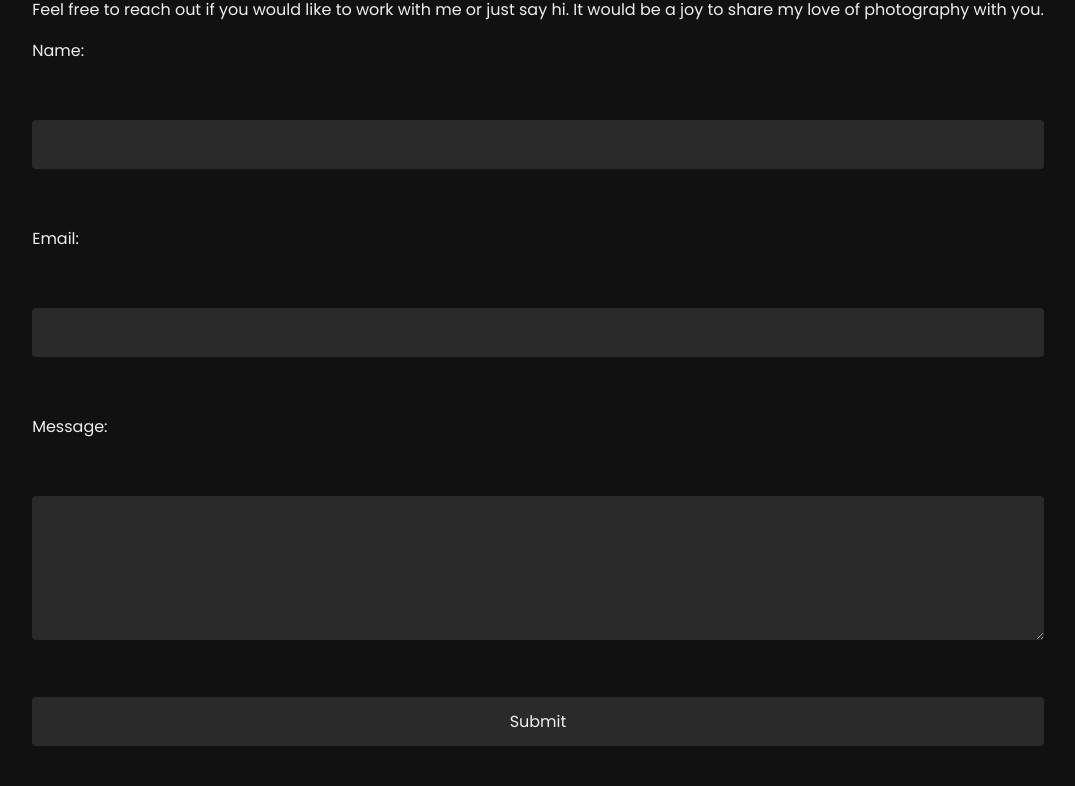
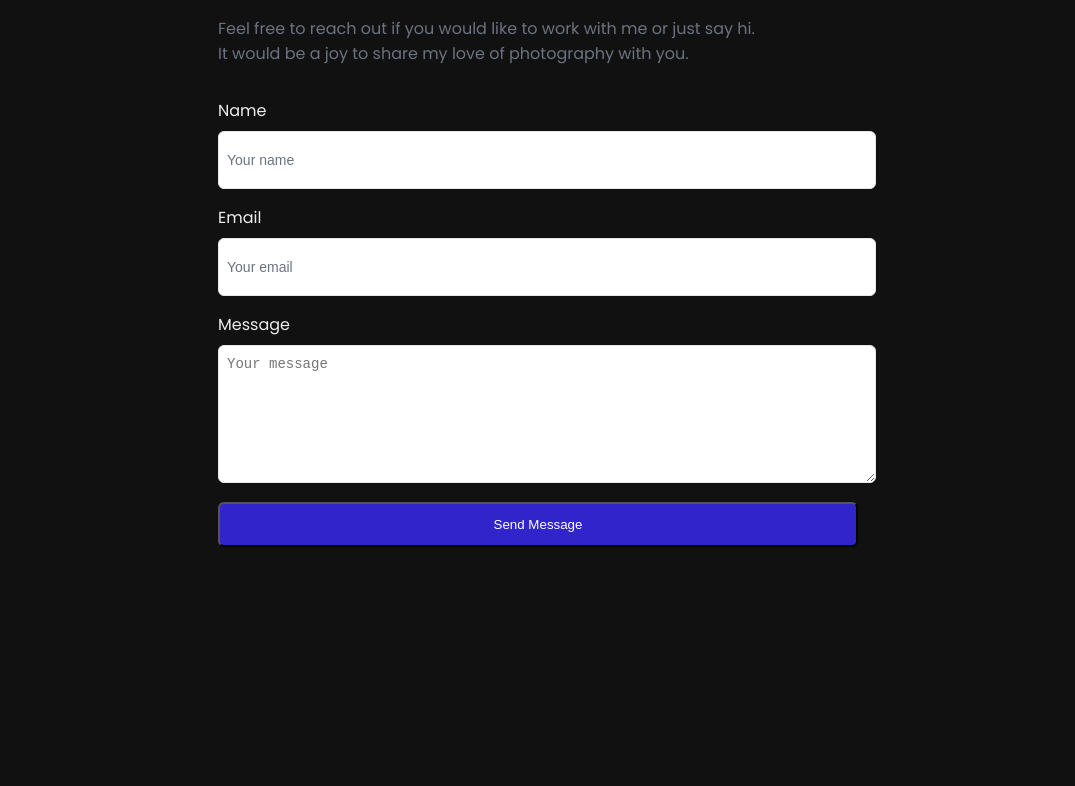
Before and after one commit to grare/jessica.grare.com, a plain HTML site: page Contact.html in a window 1280 px wide. Shown: the part 118-904 px from the top of the page, without its empty margins (102-1177 px from the left). After the commit the page ends 800 px from the top, so only its background shows below. Drawn offline with Linux system fonts and the light colour scheme.

Commit message:
Add in contact form

```diff
--- a/Contact.html
+++ b/Contact.html
@@ -18,32 +18,40 @@
   <link rel="preconnect" href="https://fonts.gstatic.com" crossorigin>
   <link href="https://fonts.googleapis.com/css2?family=Poppins:wght@300;400;600&display=swap" rel="stylesheet">
   <link rel="stylesheet" href="css/subpages.css" />
+  <link rel="stylesheet" href="css/contact.css" />
 </head>
 <body>
-  <section class="page contact">
-    <div class="contact-content">
-      <!-- Left Column -->
-      <div class="contact-text">
-        <h1 class="contact-title">Contact Me</h1>
-        <p>
-          Feel free to reach out if you would like to work with me or just say hi.
-          It would be a joy to share my love of photography with you.
-        </p>
-      </div>
+	<section class="contact-section">
+	  <div class="contact-intro">
+		<h2 class="contact-title">Contact me</h2>
+		<p class="contact-description">
+		  Feel free to reach out if you would like to work with me or just say hi.<br>It would be a joy to share my love of photography with you.
+		</p>
+	  </div>
 
-      <!-- Right Column -->
-      <div class="contact-form">
-       <form action="process_form.php" method="POST">
-        <label for="name">Name:</label><br>
-        <input type="text" id="name" name="name"><br>
-        <label for="email">Email:</label><br>
-        <input type="email" id="email" name="email"><br>
-        <label for="message">Message:</label><br>
-        <textarea id="message" name="message"></textarea><br>
-        <input type="submit" value="Submit">
-    </form>
-      </div>
-    </div>
-  </section>
+	  <form class="contact-form" action="https://api.web3forms.com/submit" method="POST">
+
+		<input type="hidden" name="access_key" value="ffeef853-8635-4b58-a15b-4af1a8e42985" />
+		<input type="hidden" name="subject" value="New Contact Form Submission from Web3Forms" />
+		<input type="hidden" name="from_name" value="My Website" />
+		<!-- More custom ization options available in the docs: https://docs.web3forms.com -->
+
+		<div class="form-group-container">
+		  <div class="form-group">
+			<label for="name" class="form-label">Name</label>
+			<input id="name" name="name" class="form-input" placeholder="Your name" type="text" />
+		  </div>
+		  <div class="form-group">
+			<label for="email" class="form-label">Email</label>
+			<input id="email" name="email" class="form-input" placeholder="Your email" type="email" />
+		  </div>
+		  <div class="form-group">
+			<label for="message" class="form-label">Message</label>
+			<textarea class="form-textarea" id="message" name="message" placeholder="Your message"></textarea>
+		  </div>
+		</div>
+		<button class="form-submit" type="submit">Send Message</button>
+	  </form>
+	</section>
 </body>
 </html>
--- /dev/null
+++ b/css/contact.css
@@ -0,0 +1,72 @@
+.contact-section {
+  width: 100%;
+  max-width: 40rem;
+  margin-left: auto;
+  margin-right: auto;
+  padding: 3rem 1rem;
+}
+
+.contact-intro > * + * {
+  margin-top: 1rem;
+}
+
+.contact-title {
+  font-size: 1.875rem;
+  line-height: 2.25rem;
+  font-weight: 700;
+}
+
+.contact-description {
+  color: rgb(107 114 128);
+}
+
+.form-group-container {
+  display: grid;
+  gap: 1rem;
+  margin-top: 2rem;
+}
+
+.form-group {
+  display: flex;
+  flex-direction: column;
+}
+
+.form-label {
+  margin-bottom: 0.5rem;
+}
+
+.form-input,
+.form-textarea {
+  padding: 0.5rem;
+  border: 1px solid #e5e7eb;
+  display: flex;
+  height: 2.5rem;
+  width: 100%;
+  border-radius: 0.375rem;
+  font-size: 0.875rem;
+  line-height: 1.25rem;
+}
+
+.form-input::placeholder,
+.form-textarea:focus-visible {
+  color: #6b7280;
+}
+
+.form-input:focus-visible,
+.form-textarea:focus-visible {
+  outline: 2px solid #2563eb;
+  outline-offset: 2px;
+}
+
+.form-textarea {
+  min-height: 120px;
+}
+
+.form-submit {
+  width: 100%;
+  margin-top: 1.2rem;
+  background-color: #3124ca;
+  color: #fff;
+  padding: 13px 5px;
+  border-radius: 0.375rem;
+}
```
